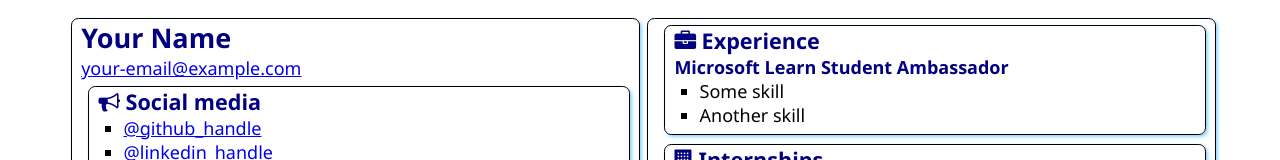
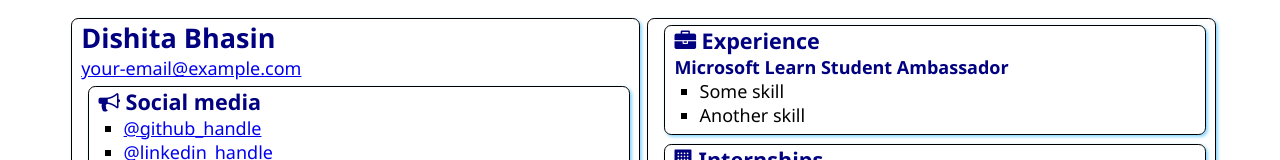
Before and after one commit to dishitarocks/SATechnicalOnboarding, a plain HTML site: page src/index.html in a window 1280 px wide. Shown: the top 160 px of the page. Drawn offline with Linux system fonts and the light colour scheme.

Commit message:
Added some details
Added some details about myself like name, school name, social urls etc

```diff
--- a/src/index.html
+++ b/src/index.html
@@ -12,7 +12,7 @@
 <body>
     <main>
         <article class="box">
-            <h1>Your Name</h1>
+            <h1>Dishita Bhasin</h1>
             <div><a href="mailto:your.email@example.com">your-email@example.com</a></div>
 
             <section class="box">
```
